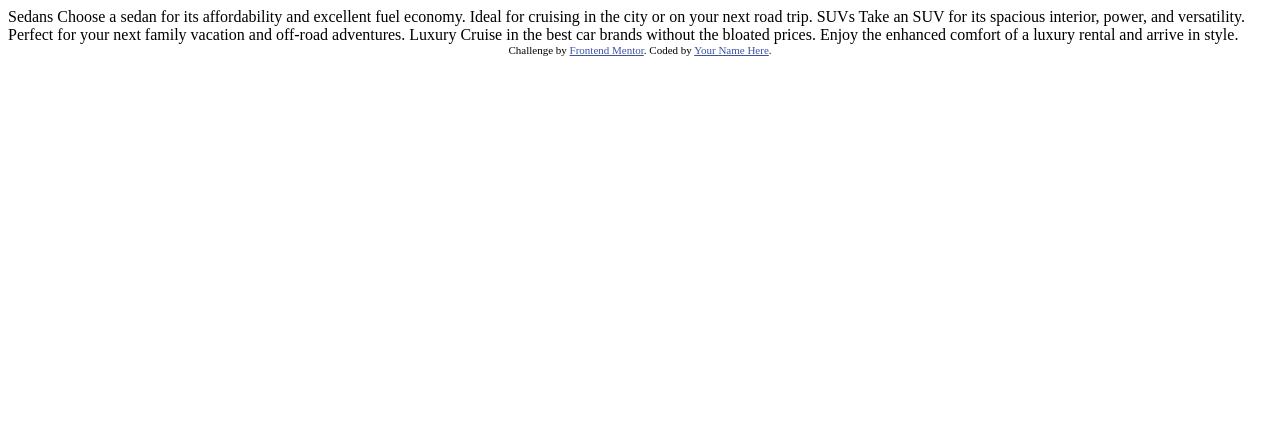
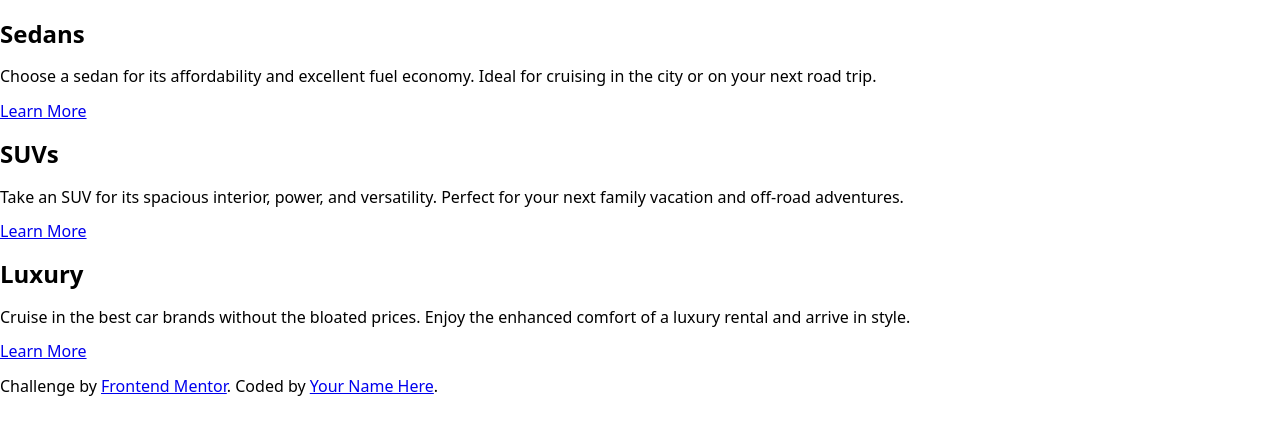
Before and after one commit to Flashdaniel/3-column-preview-card-component, a plain HTML site: page index.html in a window 1280 px wide. Drawn offline with nearby package versions, Linux system fonts and the light colour scheme.

Commit message:
page structure

```diff
--- a/index.html
+++ b/index.html
@@ -1,36 +1,88 @@
 <!DOCTYPE html>
 <html lang="en">
-<head>
-  <meta charset="UTF-8">
-  <meta name="viewport" content="width=device-width, initial-scale=1.0"> <!-- displays site properly based on user's device -->
+  <head>
+    <meta charset="UTF-8" />
+    <meta name="viewport" content="width=device-width, initial-scale=1.0" />
+    <!-- displays site properly based on user's device -->
 
-  <link rel="icon" type="image/png" sizes="32x32" href="./images/favicon-32x32.png">
+    <link
+      rel="icon"
+      type="image/png"
+      sizes="32x32"
+      href="./images/favicon-32x32.png"
+    />
 
-  <title>Frontend Mentor | 3-column preview card component</title>
+    <link rel="preconnect" href="https://fonts.googleapis.com" />
+    <link rel="preconnect" href="https://fonts.gstatic.com" crossorigin />
+    <link
+      href="https://fonts.googleapis.com/css2?family=Lexend+Deca:wght@100..900&display=swap"
+      rel="stylesheet"
+    />
 
-  <!-- Feel free to remove these styles or customise in your own stylesheet 👍 -->
-  <style>
-    .attribution { font-size: 11px; text-align: center; }
-    .attribution a { color: hsl(228, 45%, 44%); }
-  </style>
-</head>
-<body>
+    <link rel="preconnect" href="https://fonts.googleapis.com" />
+    <link rel="preconnect" href="https://fonts.gstatic.com" crossorigin />
+    <link
+      href="https://fonts.googleapis.com/css2?family=Big+Shoulders+Display:wght@100..900&family=Lexend+Deca:wght@100..900&display=swap"
+      rel="stylesheet"
+    />
 
-  Sedans
-  Choose a sedan for its affordability and excellent fuel economy. Ideal for cruising in the city
-  or on your next road trip.
+    <title>Frontend Mentor | 3-column preview card component</title>
 
-  SUVs
-  Take an SUV for its spacious interior, power, and versatility. Perfect for your next family vacation
-  and off-road adventures.
+    <link
+      rel="stylesheet"
+      href="https://cdnjs.cloudflare.com/ajax/libs/modern-normalize/2.0.0/modern-normalize.min.css"
+      integrity="sha512-4xo8blKMVCiXpTaLzQSLSw3KFOVPWhm/TRtuPVc4WG6kUgjH6J03IBuG7JZPkcWMxJ5huwaBpOpnwYElP/m6wg=="
+      crossorigin="anonymous"
+      referrerpolicy="no-referrer"
+    />
+    <link rel="stylesheet" href="css/style.css" />
+  </head>
+  <body>
+    <main>
+      <article class="card">
+        <div class="card__content">
+          <h1 class="card__title">Sedans</h1>
+          <p class="card__description">
+            Choose a sedan for its affordability and excellent fuel economy.
+            Ideal for cruising in the city or on your next road trip.
+          </p>
+          <a href="/" class="button">Learn More</a>
+        </div>
+      </article>
 
-  Luxury
-  Cruise in the best car brands without the bloated prices. Enjoy the enhanced comfort of a luxury
-  rental and arrive in style.
+      <article class="card">
+        <div class="card__content">
+          <h1 class="card__title">SUVs</h1>
+          <p class="card__description">
+            Take an SUV for its spacious interior, power, and versatility.
+            Perfect for your next family vacation and off-road adventures.
+          </p>
+          <a href="/" class="button">Learn More</a>
+        </div>
+      </article>
 
-  <div class="attribution">
-    Challenge by <a href="https://www.frontendmentor.io?ref=challenge" target="_blank">Frontend Mentor</a>.
-    Coded by <a href="#">Your Name Here</a>.
-  </div>
-</body>
+      <article class="card">
+        <div class="card__content">
+          <h1 class="card__title">Luxury</h1>
+          <p class="card__description">
+            Cruise in the best car brands without the bloated prices. Enjoy the
+            enhanced comfort of a luxury rental and arrive in style.
+          </p>
+          <a href="/" class="button">Learn More</a>
+        </div>
+      </article>
+    </main>
+
+    <footer class="attribution">
+      <p>
+        Challenge by
+        <a
+          class="attribution__link"
+          href="https://www.frontendmentor.io?ref=challenge"
+          target="_blank"
+          >Frontend Mentor</a
+        >. Coded by <a class="attribution__name" href="#">Your Name Here</a>.
+      </p>
+    </footer>
+  </body>
 </html>
```
